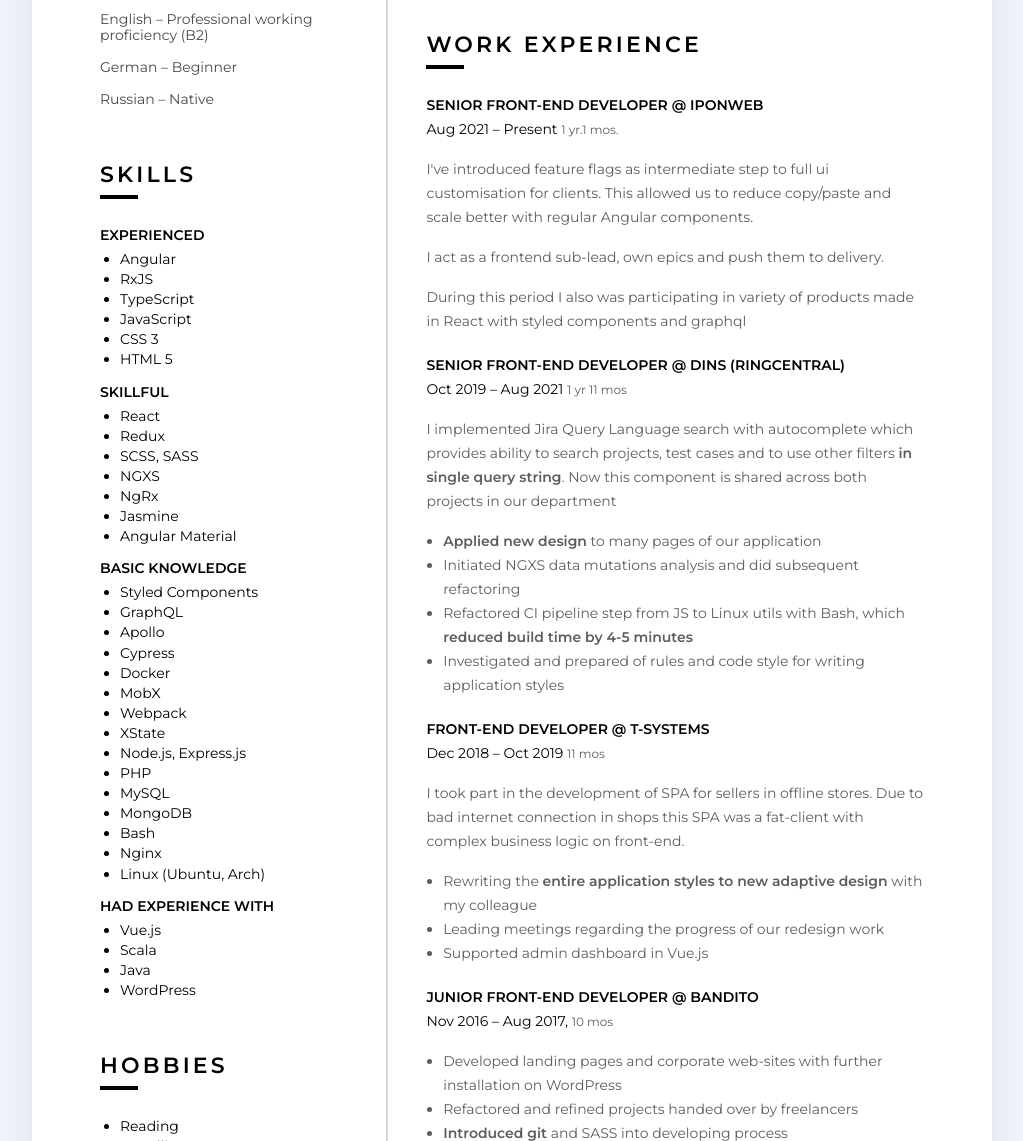
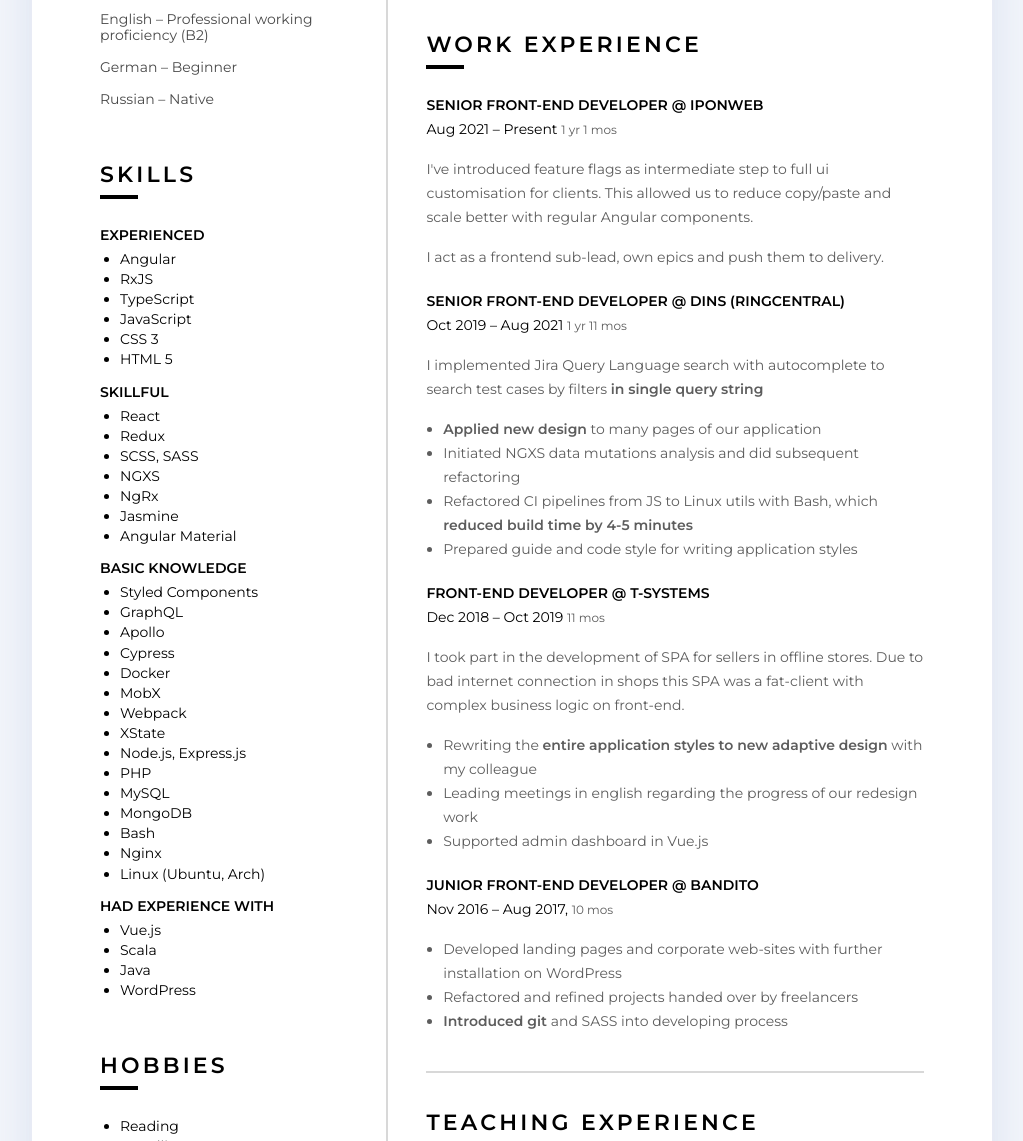
Before and after one commit to NerianMin/nerianbortein.com, a website: page index.html in a window 1280 px wide. Shown: the part 860-2001 px from the top of the page, without its empty margins (128-1151 px from the left). Drawn offline with Linux system fonts and the light colour scheme.

Commit message:
Update pdf

```diff
--- a/index.html
+++ b/index.html
@@ -16,7 +16,7 @@
   <meta name="msapplication-TileColor" content="#da532c">
   <meta name="msapplication-config" content="img/browserconfig.xml">
   <meta name="theme-color" content="#ffffff">
-  <title>Artemiy Lemann, Sr. Frontend Developer</title>
+  <title>Artemii Lemann, Sr. Frontend Developer</title>
   <link href="https://fonts.googleapis.com/css?family=Montserrat:300,400,600&display=swap" rel="stylesheet">
   <link href="css/main.css" rel="stylesheet">
 </head>
@@ -136,7 +136,6 @@
           <div class="info-section__text info-section__text--long">
             <p>I've introduced feature flags as intermediate step to full ui customisation for clients. This allowed us to reduce copy/paste and scale better with regular Angular components.</p>
             <p>I act as a frontend sub-lead, own epics and push them to delivery.</p>
-            <p>During this period I also was participating in variety of products made in React with styled components and graphql</p>
           </div>
         </section>
         <section class="info-section__group">
@@ -148,12 +147,12 @@
             <span class="info-section__duration" aria-label="Duration of employment">1 yr 11 mos</span>
           </div>
           <div class="info-section__text info-section__text--long">
-            <p>I implemented Jira Query Language search with autocomplete which provides ability to search projects, test cases and to use other filters <b>in single query string</b>. Now this component is shared across both projects in our department</p>
+            <p>I implemented Jira Query Language search with autocomplete to search test cases by filters <b>in single query string</b></p>
             <ul>
               <li><b>Applied new design</b> to many pages of our application</li>
               <li>Initiated NGXS data mutations analysis and did subsequent refactoring</li>
-              <li>Refactored CI pipeline step from JS to Linux utils with Bash, which <b>reduced build time by <strong>4-5 minutes</strong></b></li>
-              <li>Investigated and prepared of rules and code style for writing application styles</li>
+              <li>Refactored CI pipelines from JS to Linux utils with Bash, which <b>reduced build time by <strong>4-5 minutes</strong></b></li>
+              <li>Prepared guide and code style for writing application styles</li>
             </ul>
           </div>
         </section>
@@ -169,7 +168,7 @@
             <p>I took part in the development of SPA for sellers in offline stores. Due to bad internet connection in shops this SPA was a fat-client with complex business logic on front-end.</p>
             <ul>
               <li>Rewriting the <b>entire application styles to new adaptive design</b> with my colleague</li>
-              <li>Leading meetings regarding the progress of our redesign work</li>
+              <li>Leading meetings in english regarding the progress of our redesign work</li>
               <li>Supported admin dashboard in Vue.js</li>
             </ul>
           </div>
@@ -315,10 +314,10 @@
     const currentWorkplaceDurationEl = document.querySelector('#current-work-duration');
     let text = '';
     if (currentWorkplaceDuration.years > 0) {
-      text += `${currentWorkplaceDuration.years} yr.`;
+      text += `${currentWorkplaceDuration.years} yr `;
     }
     if (currentWorkplaceDuration.months > 0) {
-      text += `${currentWorkplaceDuration.months} mos.`;
+      text += `${currentWorkplaceDuration.months} mos `;
     }
 
     currentWorkplaceDurationEl.textContent = text;
```
Also changed, not shown: 3 other files.
